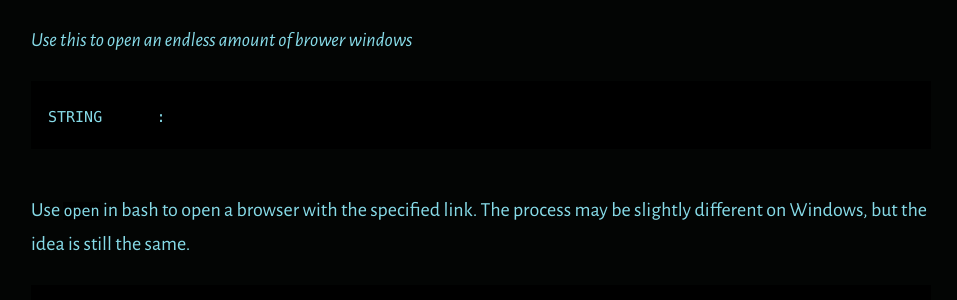
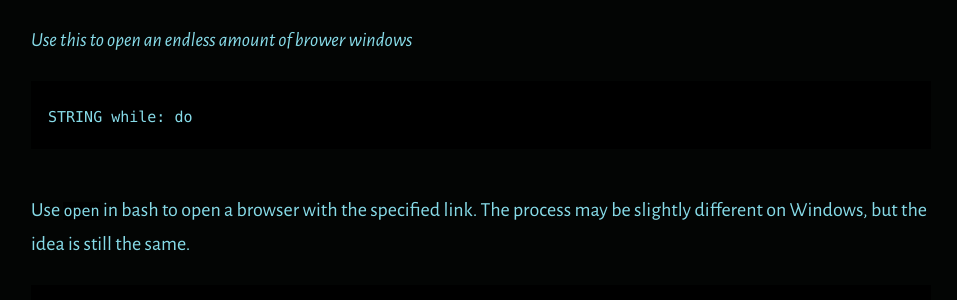
Before and after one commit to Patchyst/Patchyst.github.io, a Jekyll site: the page built from _posts/2020-02-11-RickRollInjection.md, in a window 1280 px wide and 900 px high, scrolled down 4094 px. Shown: the part 152-452 px from the top of the window, without its empty margins (159-1116 px from the left). Built offline with Jekyll 4.4.1, drawn with Linux system fonts in a browser that asks for light colours.

Commit message:
Attempting different code syntax

````diff
--- a/_config.yml
+++ b/_config.yml
@@ -56,13 +56,6 @@
     values:
       layout: post # Default layout
 
-highlighter: rouge
-markdown: kramdown
-kramdown:
-  syntax_highlighter: rouge
-  syntax_highlighter_opts:
-    guess_lang: false
-
 # 7. Site settings
 encoding: utf-8 # Make sure the encoding is right
 title: "Patchyst" # Site name or title
--- a/_posts/2020-02-11-RickRollInjection.md
+++ b/_posts/2020-02-11-RickRollInjection.md
@@ -82,11 +82,11 @@
 ```
 *Use this to open an endless amount of brower windows*
 
-```bash
+```
 STRING while: do
 ```
 Use `open` in bash to open a browser with the specified link. The process may be slightly different on Windows, but the idea is still the same.
-```bash
+{% highlight bash %}
 DELAY 500
 STRING open https://www.youtube.com/watch?v=dQw4w9WgXcQ
 DELAY 500
@@ -100,4 +100,4 @@
 DELAY 500
 ENTER
 DELAY 500
-```
+{% endhighlight %}
````
